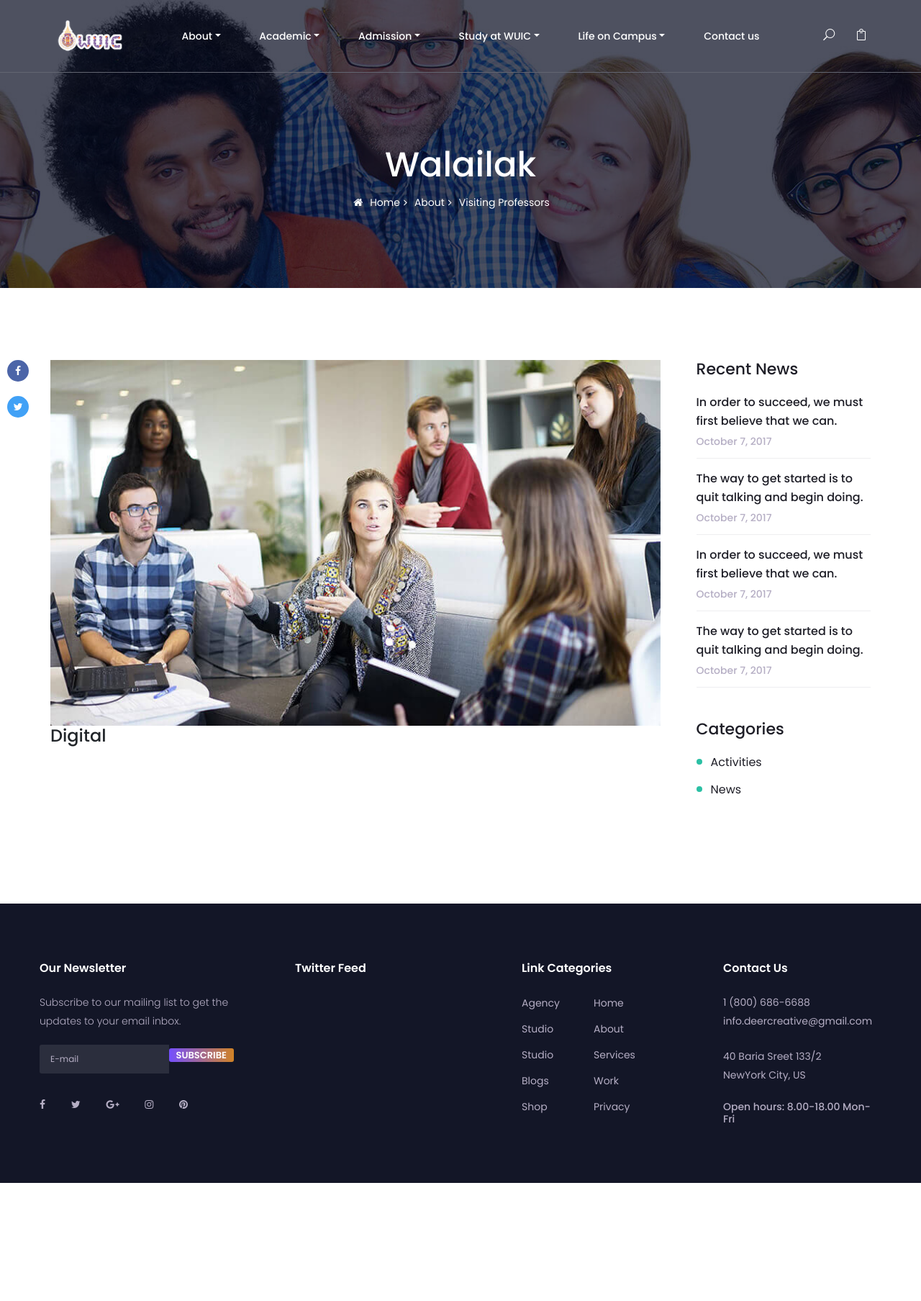
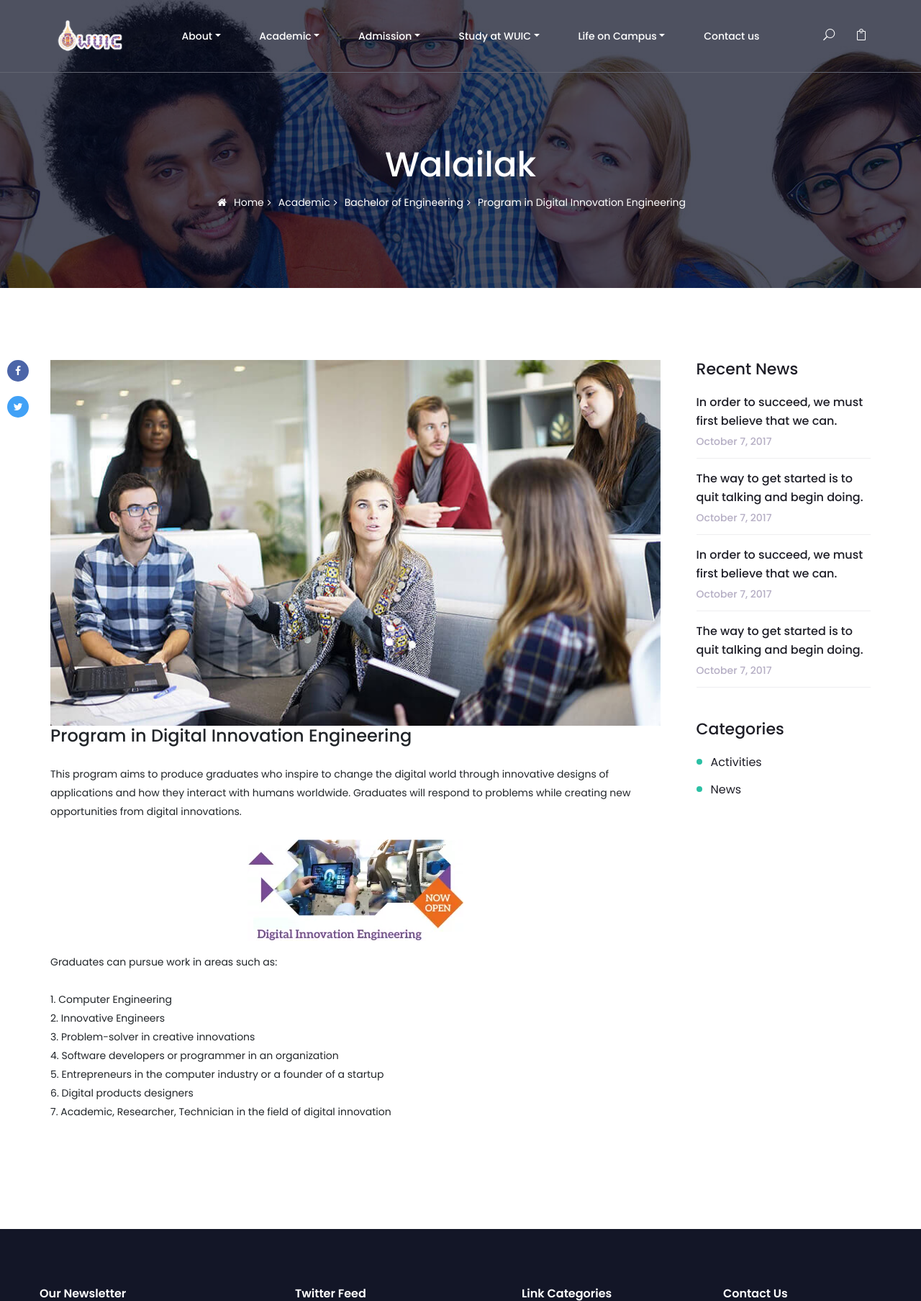
Before and after one commit to tumtpk/wuic, a CodeIgniter app: page /wuic/academic/digital in a window 1280 px wide. Shown: the top 1807 px of the page at 72% size. Before the commit the page ends 1643 px from the top, so only its background shows below. Run offline with CodeIgniter, Linux system fonts and the light colour scheme; style sheets or scripts are compiled from the project's sources; some libraries are stand-ins or nearby versions.

Commit message:
add page digital

```diff
--- a/application/controllers/Academic.php
+++ b/application/controllers/Academic.php
@@ -10,8 +10,9 @@ class Academic extends CI_Controller {
 
 		$data['breadcrumb'] = array(
 		    array("page"=>"Home", "url"=>base_url(), "icon"=>"fa fa-home"),
-		    array("page"=>"About", "url"=>"#", "icon"=>"fa fa-angle-right"),
-		    array("page"=>"Visiting Professors", "url"=>base_url()."main/visiting", "icon"=>"fa fa-angle-right")
+			array("page"=>"Academic", "url"=>"#", "icon"=>"fa fa-angle-right"),
+			array("page"=>"Bachelor of Engineering", "url"=>"#", "icon"=>"fa fa-angle-right"),
+		    array("page"=>"Program in Digital Innovation Engineering", "url"=>base_url()."academic/digital", "icon"=>"fa fa-angle-right")
 		);
 
 		$this->load->view('page/head');
--- a/application/views/academic/digital.php
+++ b/application/views/academic/digital.php
@@ -14,7 +14,22 @@
                      </div>
                      <div class="static_img">
                         <img class="img-fluid" src="img/static-1.jpg" alt="">
-                        <h4>Digital</h4>
+                        <h4>Program in Digital Innovation Engineering</h4><br>
+                        <p>This program aims to produce graduates who inspire to change the digital world through innovative designs of applications and how they interact with humans worldwide. Graduates will respond to problems while creating new opportunities from digital innovations.</p><br>
+                        <div class="form-group row text-center">
+                           	<div class="col-md">
+                              	<img src="<?=base_url() ?>public/img/page/xIN-300x141.png.pagespeed.ic._qxOQntmBE.webp" class="img-fluid" alt="Responsive image"><br>
+                            </div>
+                      	</div>
+                        <p>Graduates can pursue work in areas such as:</p><br>
+                        <p>1. Computer Engineering</p>
+                        <p>2. Innovative Engineers</p>
+                        <p>3. Problem-solver in creative innovations</p>
+                        <p>4. Software developers or programmer in an organization</p>
+                        <p>5. Entrepreneurs in the computer industry or a founder of a startup</p>
+                        <p>6. Digital products designers</p>
+                        <p>7. Academic, Researcher, Technician in the field of digital innovation</p>
+
                      </div>
                      <div class="static_text">
 
```
Also changed, not shown: public/img/page/xIN-300x141.png.pagespeed.ic._qxOQntmBE.webp (added).
